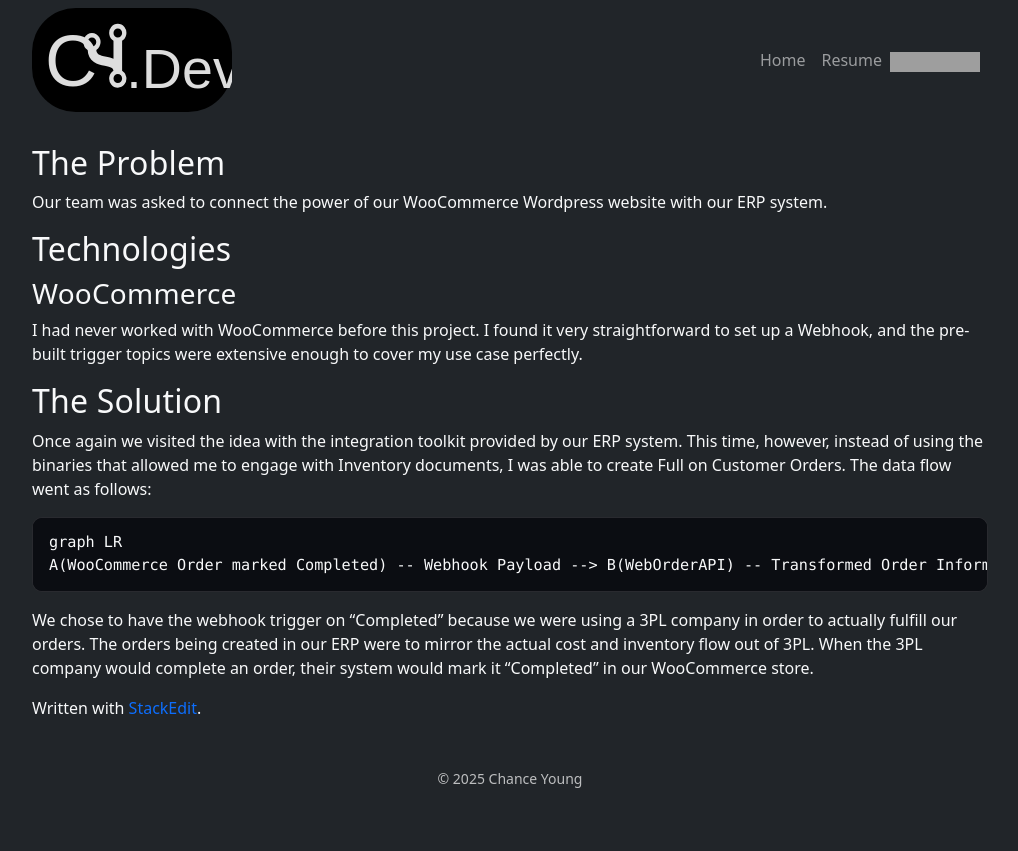
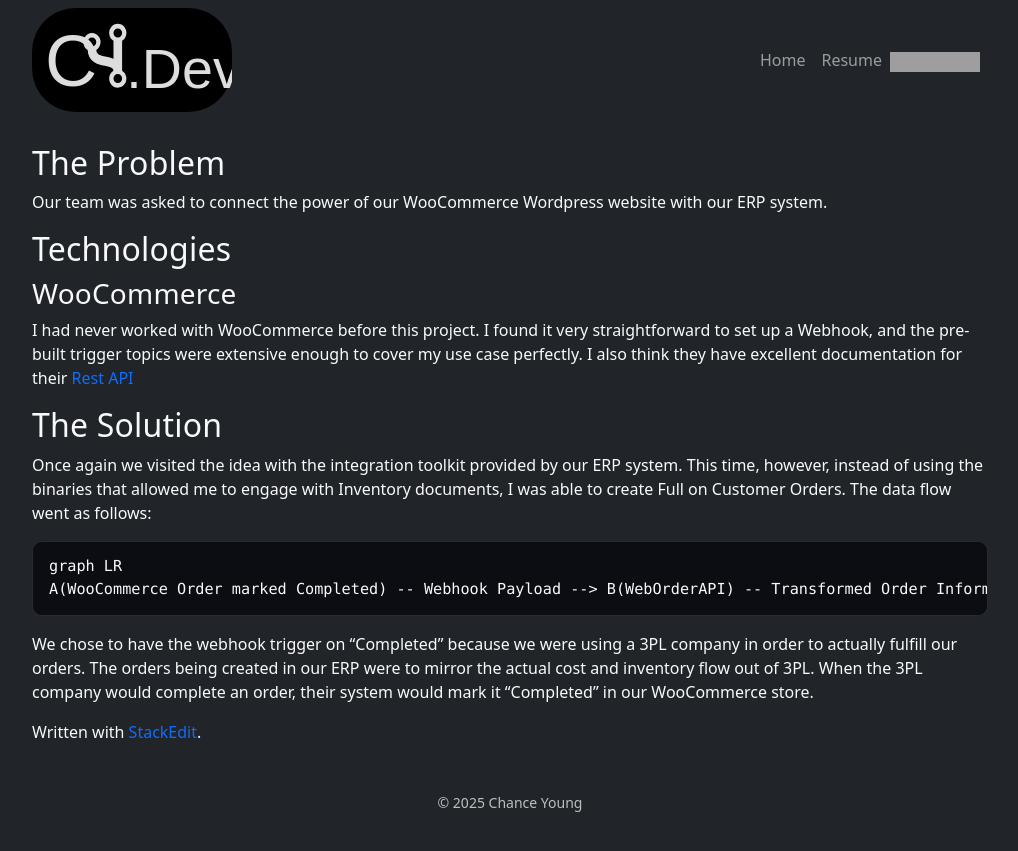
Before and after one commit to ChanceYoung/ChanceYoung.github.io, a Jekyll site: the page built from _projects/woocommerceintegrationv1.md, in a window 1280 px wide. Shown: the top 851 px of the page, without its empty margins (130-1148 px from the left). Built offline with Jekyll 4.4.1, drawn with Linux system fonts in a browser that asks for light colours; part of the change alters nothing that is shown; grey boxes are pictures that could not be loaded.

Commit message:
_projects/woocommerceintegrationv1.md updated from https://stackedit.io/

```diff
--- a/_projects/woocommerceintegrationv1.md
+++ b/_projects/woocommerceintegrationv1.md
@@ -8,9 +8,10 @@ layout: default
 ---
 ## The Problem
 Our team was asked to connect the power of our WooCommerce Wordpress website with our ERP system.
+
 ## Technologies
 ### WooCommerce
-I had never worked with WooCommerce before this project. I found it very straightforward to set up a Webhook, and the pre-built trigger topics were extensive enough to cover my use case perfectly.
+I had never worked with WooCommerce before this project. I found it very straightforward to set up a Webhook, and the pre-built trigger topics were extensive enough to cover my use case perfectly. I also think they have excellent documentation for their [Rest API](https://woocommerce.github.io/woocommerce-rest-api-docs/)
 
 ## The Solution
 Once again we visited the idea with the integration toolkit provided by our ERP system. This time, however, instead of using the binaries that allowed me to engage with Inventory documents, I was able to create Full on Customer Orders. The data flow went as follows:
@@ -26,6 +27,6 @@ We chose to have the webhook trigger on "Completed" because we were using a 3PL
 
 > Written with [StackEdit](https://stackedit.io/).
 <!--stackedit_data:
-eyJoaXN0b3J5IjpbLTExNDAyNzcwMTcsLTE4NjAzOTA1NDksLT
-U5NzEyMDYyNCwtMTU1NjE0MjgyMiwxNzcwMjY3ODZdfQ==
+eyJoaXN0b3J5IjpbMjExMzU3NTUwNywtMTg2MDM5MDU0OSwtNT
+k3MTIwNjI0LC0xNTU2MTQyODIyLDE3NzAyNjc4Nl19
 -->
```
